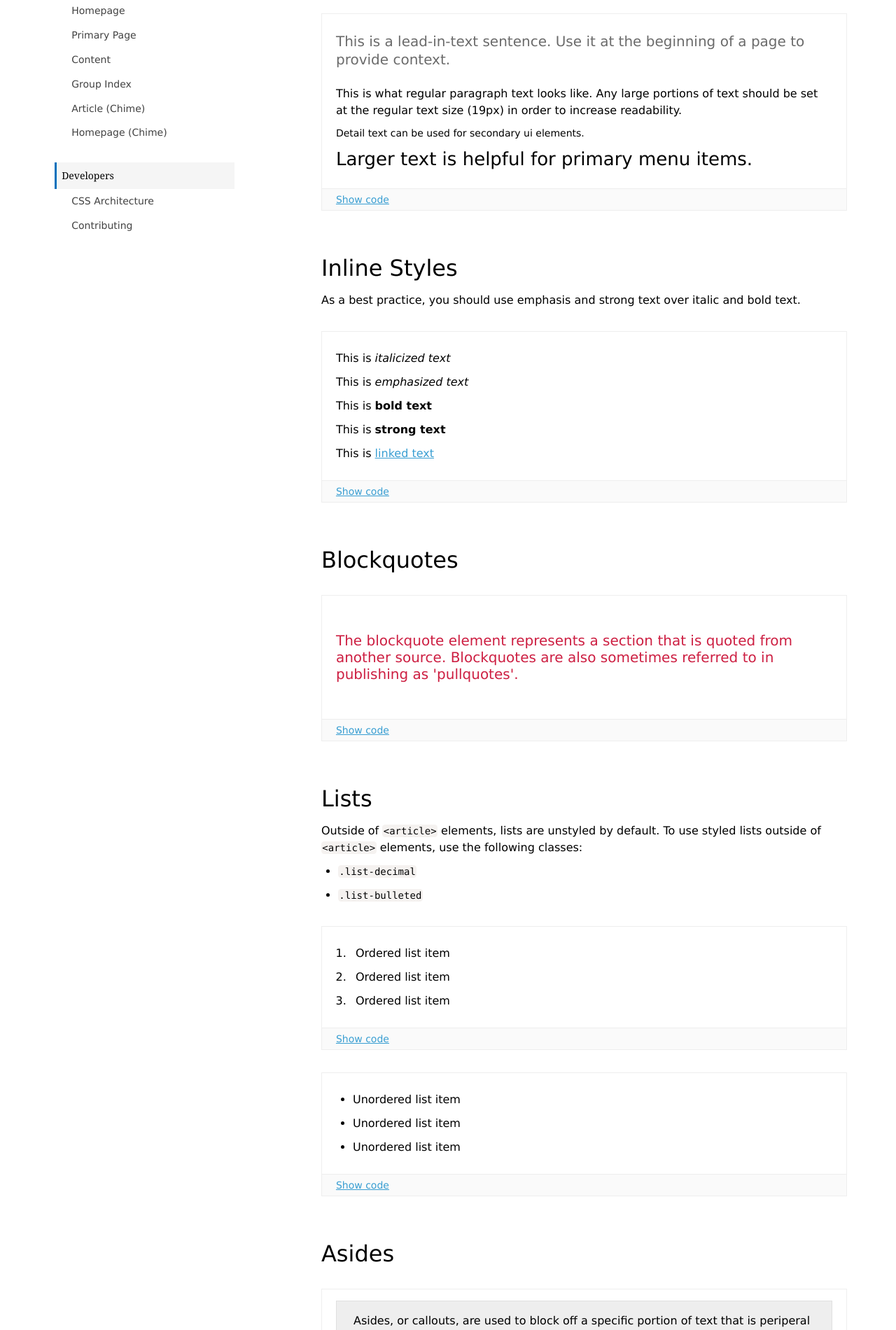
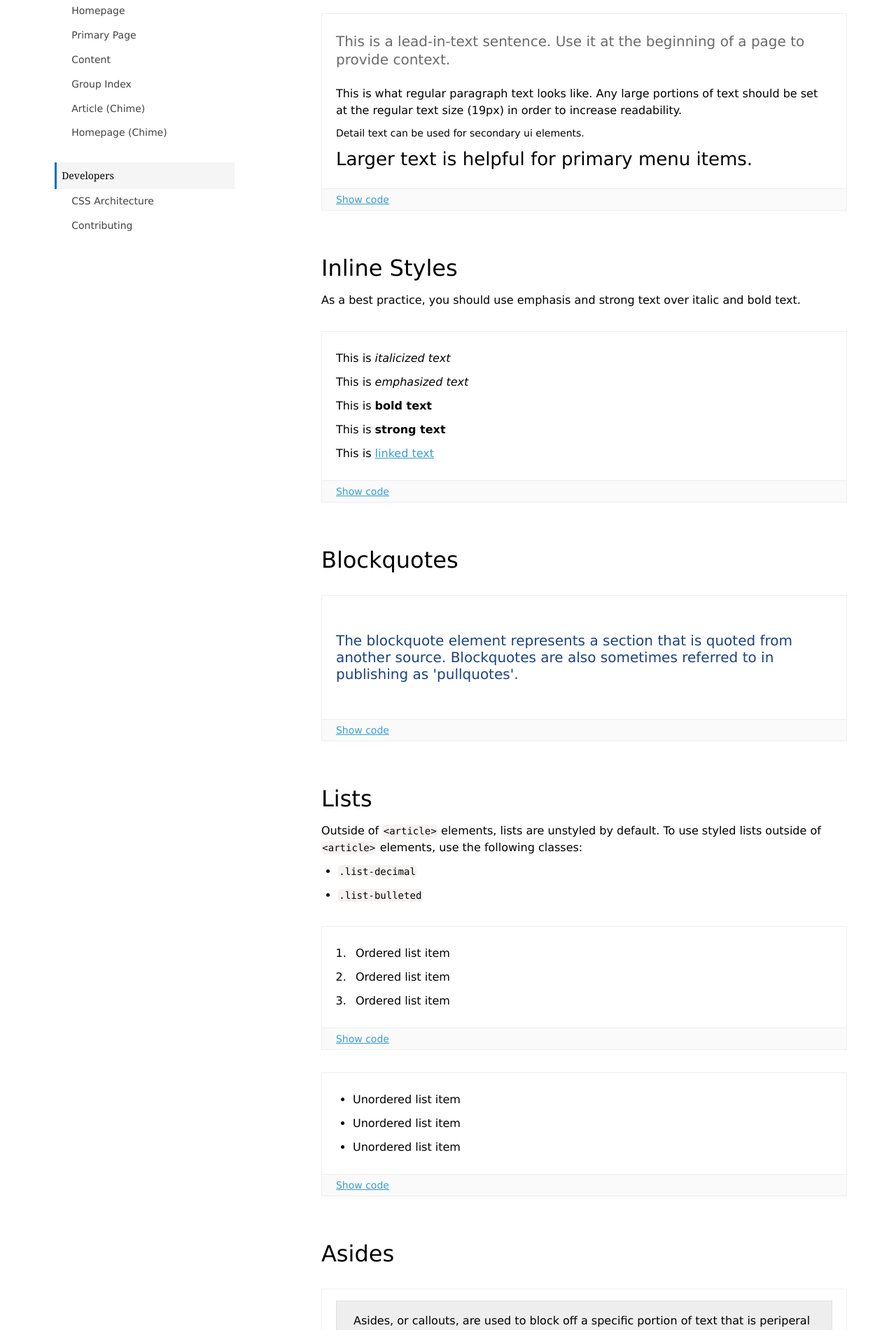
Before and after one commit to codeforamerica/style-guide, a Jekyll site: the page built from _atoms/type.md, in a window 1280 px wide. Shown: the part 838-2738 px from the top of the page at 70% size. Built offline with Jekyll 4.4.1, drawn with Linux system fonts in a browser that asks for light colours; nearby versions of some CDN libraries.

Commit message:
Make blockquotes dark blue, instead of red
We mostly use red for interactive elements, so I'm making quotes dark blue.

```diff
--- a/_sass/atoms/_blockquote.scss
+++ b/_sass/atoms/_blockquote.scss
@@ -1,6 +1,6 @@
 blockquote {
   font-size: map-get($h4-styles, font-size);
-  color: $color-red;
+  color: $color-darkest-blue;
   margin: ($large-spacing * 1.5) 0;
 }
 
```
